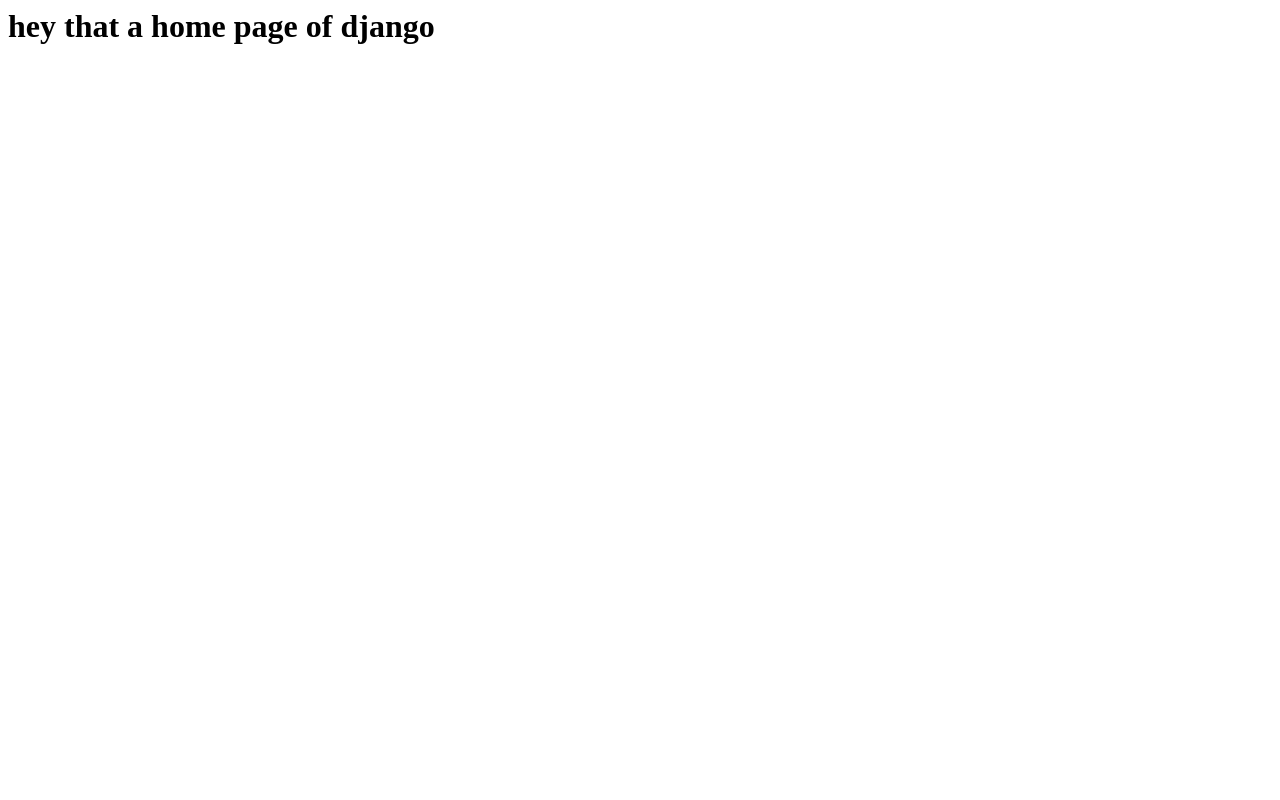
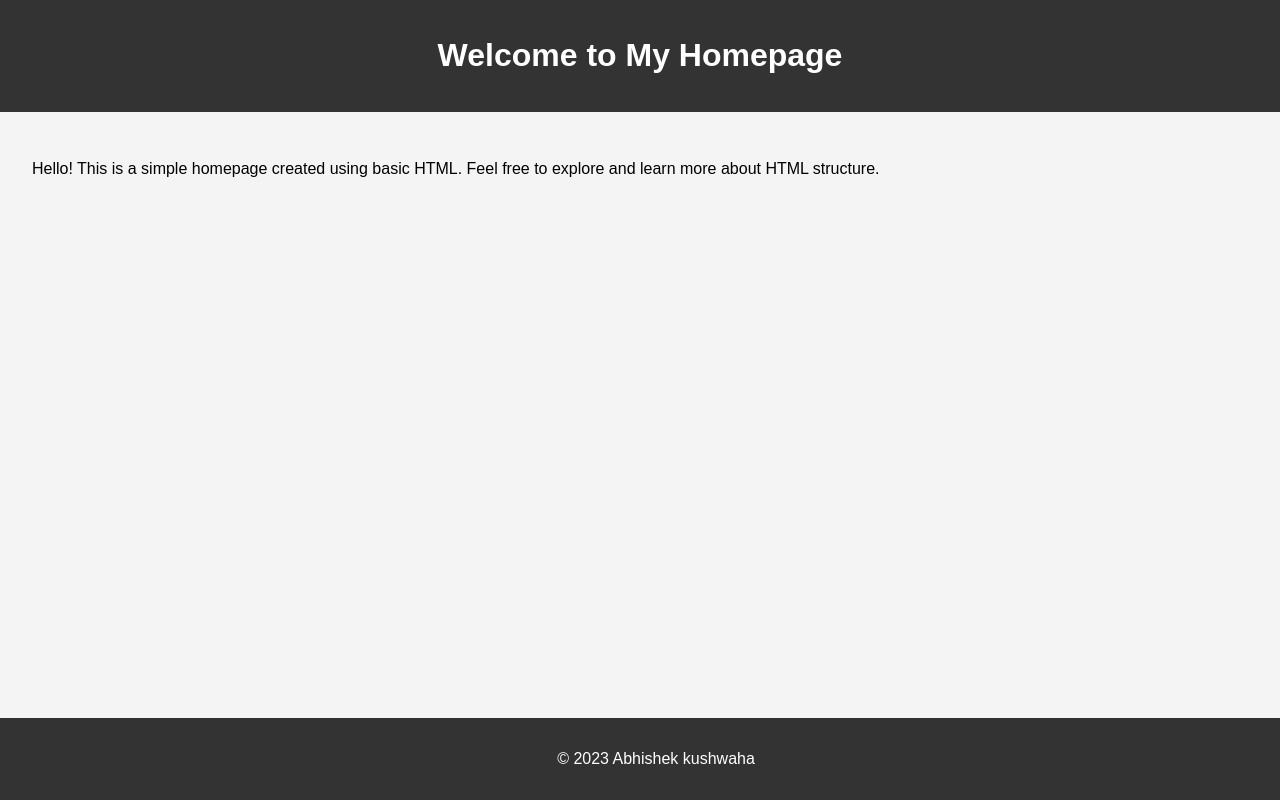
Before and after one commit to theabhikushwaha/Django-advanced, a Django app: page / in a window 1280 px wide. Run offline with Django 5.2, Linux system fonts and the light colour scheme.

Commit message:
home page

```diff
--- a/core/core/urls.py
+++ b/core/core/urls.py
@@ -24,3 +24,5 @@
     path('admin/', admin.site.urls),
     path('', include('home.urls')),
 ]
+
+urlpatterns += static(settings.STATIC_URL , document_root=settings.STATIC_ROOT)
--- a/core/home/templates/home/home.html
+++ b/core/home/templates/home/home.html
@@ -1,3 +1,45 @@
-<h1>Welcome to the Home Page</h1>
-
-<p>This is a simple home page for the Django application.</p>
+<!DOCTYPE html>
+<html lang="en">
+<head>
+<meta charset="UTF-8">
+<meta name="viewport" content="width=device-width, initial-scale=1.0">
+<style>
+    body {
+        font-family: Arial, sans-serif;
+        margin: 0;
+        padding: 0;
+        background-color: #f4f4f4;
+    }
+    header {
+        background-color: #333;
+        color: #fff;
+        padding: 1rem;
+        text-align: center;
+    }
+    main {
+        padding: 2rem;
+    }
+    footer {
+        background-color: #333;
+        color: #fff;
+        text-align: center;
+        padding: 1rem;
+        position: fixed;
+        bottom: 0;
+        width: 100%;
+    }
+</style>
+<title>My Homepage</title>
+</head>
+<body>
+<header>
+<h1>Welcome to My Homepage</h1>
+</header>
+<main>
+<p>Hello! This is a simple homepage created using basic HTML. Feel free to explore and learn more about HTML structure.</p>
+</main>
+<footer>
+<p>© 2023 Abhishek kushwaha</p>
+</footer>
+</body>
+</html>
--- a/core/home/views.py
+++ b/core/home/views.py
@@ -5,4 +5,4 @@
 #     return render(request, 'home/index.html')
 
 def home(request):
-    return render(request, 'home/index.html')
+    return render(request, 'home/home.html')
```
